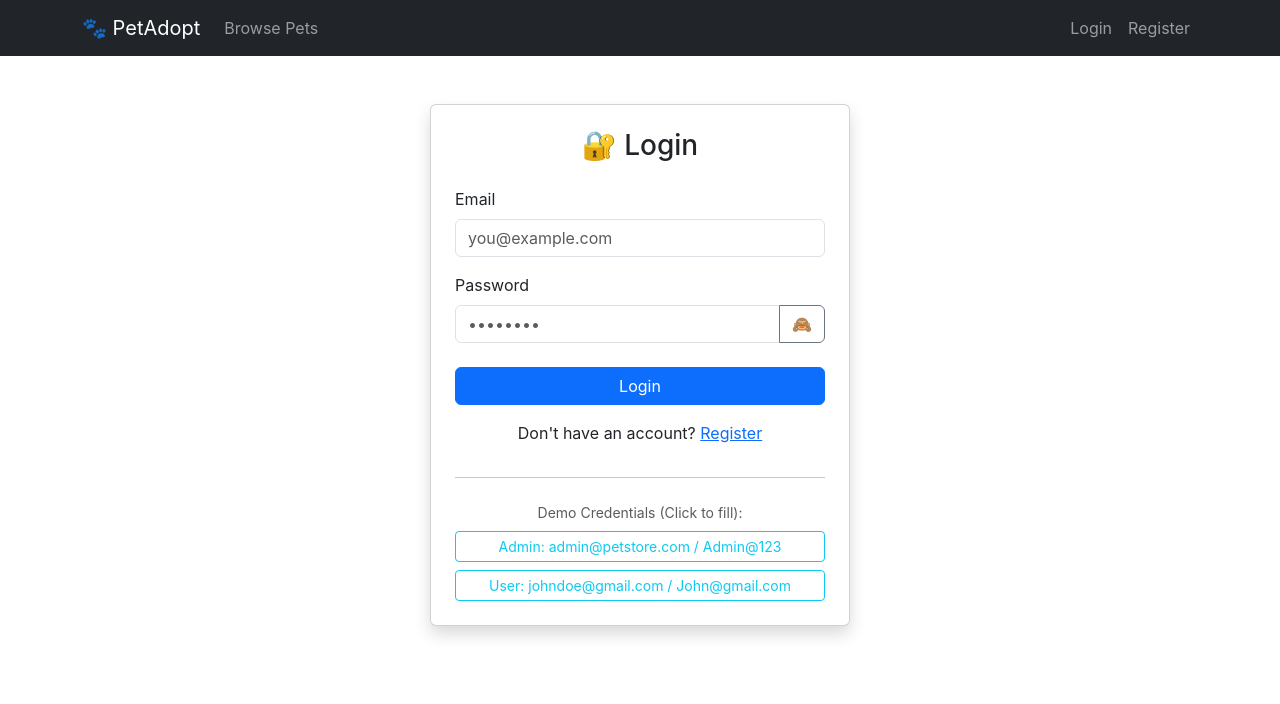
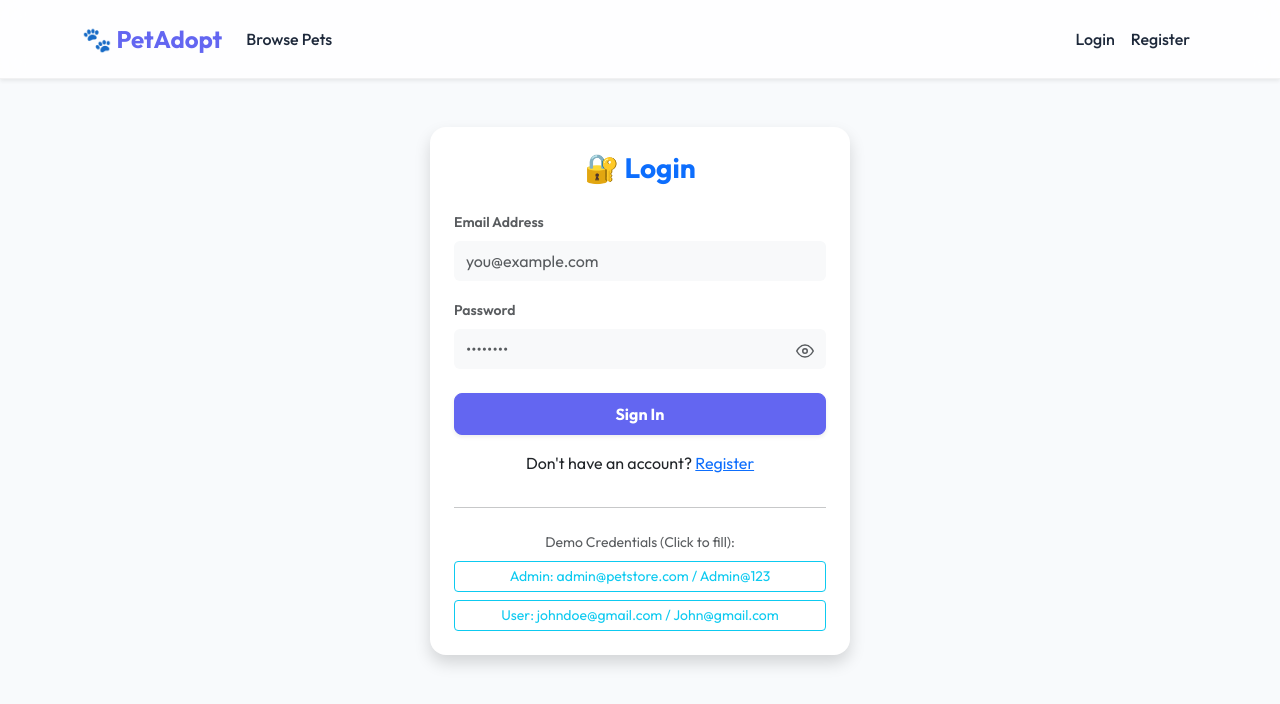
Before and after one commit to Bhushan1707/petstore-frontend, a React (Create React App) app: page /login in a window 1280 px wide. Shown: the top 704 px of the page. Built offline with nearby package versions, Linux system fonts and the light colour scheme.

Commit message:
ui changes and bugs resolved

```diff
--- a/package.json
+++ b/package.json
@@ -14,6 +14,7 @@
     "react": "^19.2.4",
     "react-bootstrap": "^2.10.10",
     "react-dom": "^19.2.4",
+    "react-icons": "^5.6.0",
     "react-redux": "^9.2.0",
     "react-router-dom": "^7.13.1",
     "react-scripts": "5.0.1",
--- a/src/components/common/Navbar.jsx
+++ b/src/components/common/Navbar.jsx
@@ -19,7 +19,7 @@ const AppNavbar = () => {
   };
 
   return (
-    <BsNavbar bg="dark" variant="dark" expand="lg" sticky="top">
+    <BsNavbar expand="lg" sticky="top" className="navbar shadow-sm">
       <Container>
         <BsNavbar.Brand as={Link} to={ROUTES.HOME}>🐾 PetAdopt</BsNavbar.Brand>
         <BsNavbar.Toggle aria-controls="main-nav" />
@@ -47,7 +47,7 @@ const AppNavbar = () => {
                 <BsNavbar.Text className="me-3">
                   👤 {user?.name}
                 </BsNavbar.Text>
-                <Button variant="outline-light" size="sm" onClick={handleLogout}>
+                <Button variant="outline-primary" size="sm" onClick={handleLogout}>
                   Logout
                 </Button>
               </>
--- a/src/components/pets/PetCard.jsx
+++ b/src/components/pets/PetCard.jsx
@@ -15,27 +15,34 @@ const PetCard = ({ pet }) => {
     pet.name
   );
 
+  const { ROUTES } = require('../../constants/routes'); // I'll just use the string for now to be safe or import it correctly if I can. Wait, I should import it.
+
   return (
-    <Card className="h-100 shadow-sm">
-      <Card.Img
-        variant="top"
-        src={imgSrc}
-        alt={pet.name}
-        style={{ height: '200px', objectFit: 'cover' }}
-        onError={(e) => { e.target.src = `https://placehold.co/300x200?text=${encodeURIComponent(pet.name)}`; }}
-      />
-      <Card.Body className="d-flex flex-column">
-        <div className="d-flex justify-content-between align-items-center mb-1">
-          <Card.Title className="mb-0">{pet.name}</Card.Title>
-          <Badge bg={statusVariant[pet.status] || 'secondary'} text={pet.status === 'pending' ? 'dark' : undefined}>
-            {pet.status}
-          </Badge>
+    <Card className="pet-card h-100 shadow-sm border-0">
+      <div className="overflow-hidden">
+        <Card.Img
+          variant="top"
+          src={imgSrc}
+          alt={pet.name}
+          className="card-img-top"
+          onError={(e) => { e.target.src = `https://placehold.co/300x220?text=${encodeURIComponent(pet.name)}`; }}
+        />
+      </div>
+      <Card.Body className="pet-card-body d-flex flex-column">
+        <div className="d-flex justify-content-between align-items-start mb-2">
+          <Card.Title className="pet-card-title mb-0">{pet.name}</Card.Title>
+          <Badge bg="light" text="dark" className="border">{pet.species}</Badge>
         </div>
-        <Card.Subtitle className="text-muted mb-2">
-          {pet.species} &bull; {pet.breed}
-        </Card.Subtitle>
-        <p className="text-muted mb-3">Age: {pet.age} {pet.age === 1 ? 'yr' : 'yrs'}</p>
-        <Button as={Link} to={`/pets/${pet._id}`} variant="primary" className="mt-auto">
+        <Card.Text className="text-muted small mb-3 flex-grow-1">
+          <span className="d-block mb-1"><strong>Breed:</strong> {pet.breed || 'Unknown'}</span>
+          <span><strong>Age:</strong> {pet.age} {pet.age === 1 ? 'year' : 'years'}</span>
+        </Card.Text>
+        <Button
+          as={Link}
+          to={`/pets/${pet._id}`}
+          variant="primary"
+          className="w-100 mt-auto shadow-sm"
+        >
           View Details
         </Button>
       </Card.Body>
--- a/src/index.css
+++ b/src/index.css
@@ -1,13 +1,139 @@
+@import url('https://fonts.googleapis.com/css2?family=Outfit:wght@300;400;500;600;700&display=swap');
+
+:root {
+  --primary: #6366f1;
+  --primary-hover: #4f46e5;
+  --secondary: #64748b;
+  --bg-main: #f8fafc;
+  --card-bg: #ffffff;
+  --accent: #f43f5e;
+  --text-main: #1e293b;
+  --text-muted: #64748b;
+  --radius-lg: 16px;
+  --radius-md: 12px;
+  --shadow-sm: 0 1px 3px rgba(0,0,0,0.1);
+  --shadow-md: 0 4px 6px -1px rgba(0,0,0,0.1), 0 2px 4px -1px rgba(0,0,0,0.06);
+  --shadow-lg: 0 10px 15px -3px rgba(0,0,0,0.1), 0 4px 6px -2px rgba(0,0,0,0.05);
+  --transition: all 0.3s cubic-bezier(0.4, 0, 0.2, 1);
+}
+
 body {
   margin: 0;
-  font-family: -apple-system, BlinkMacSystemFont, 'Segoe UI', 'Roboto', 'Oxygen',
-    'Ubuntu', 'Cantarell', 'Fira Sans', 'Droid Sans', 'Helvetica Neue',
-    sans-serif;
+  background-color: var(--bg-main);
+  color: var(--text-main);
+  font-family: 'Outfit', sans-serif;
   -webkit-font-smoothing: antialiased;
   -moz-osx-font-smoothing: grayscale;
 }
 
-code {
-  font-family: source-code-pro, Menlo, Monaco, Consolas, 'Courier New',
-    monospace;
+.pet-card {
+  border: none;
+  border-radius: var(--radius-md);
+  overflow: hidden;
+  transition: var(--transition);
+  background: var(--card-bg);
+  box-shadow: var(--shadow-sm);
 }
+
+.pet-card:hover {
+  transform: translateY(-8px);
+  box-shadow: var(--shadow-lg);
+}
+
+.pet-card .card-img-top {
+  height: 220px;
+  object-fit: cover;
+  transition: var(--transition);
+}
+
+.pet-card:hover .card-img-top {
+  transform: scale(1.05);
+}
+
+.pet-card-body {
+  padding: 1.25rem;
+}
+
+.pet-card-title {
+  font-weight: 600;
+  font-size: 1.25rem;
+  margin-bottom: 0.5rem;
+}
+
+.btn-primary {
+  background-color: var(--primary);
+  border-color: var(--primary);
+  border-radius: 8px;
+  padding: 0.6rem 1.25rem;
+  font-weight: 500;
+  transition: var(--transition);
+}
+
+.btn-primary:hover {
+  background-color: var(--primary-hover);
+  border-color: var(--primary-hover);
+  transform: scale(1.02);
+}
+
+.navbar {
+  background: rgba(255, 255, 255, 0.8) !important;
+  backdrop-filter: blur(12px);
+  border-bottom: 1px solid rgba(0, 0, 0, 0.05);
+  padding: 1rem 0;
+}
+
+.navbar-brand {
+  font-weight: 700;
+  font-size: 1.5rem;
+  color: var(--primary) !important;
+}
+
+.nav-link {
+  font-weight: 500;
+  color: var(--text-main) !important;
+  transition: var(--transition);
+}
+
+.nav-link:hover {
+  color: var(--primary) !important;
+}
+
+.badge {
+  border-radius: 6px;
+  padding: 0.4rem 0.6rem;
+  font-weight: 500;
+}
+
+.page-title {
+  font-weight: 700;
+  font-size: 2.5rem;
+  background: linear-gradient(135deg, var(--primary), #a855f7);
+  -webkit-background-clip: text;
+  background-clip: text;
+  -webkit-text-fill-color: transparent;
+  margin-bottom: 2rem;
+}
+
+/* Custom Scrollbar */
+::-webkit-scrollbar {
+  width: 8px;
+}
+::-webkit-scrollbar-track {
+  background: #f1f1f1;
+}
+::-webkit-scrollbar-thumb {
+  background: #cbd5e1;
+  border-radius: 4px;
+}
+::-webkit-scrollbar-thumb:hover {
+  background: #94a3b8;
+}
+
+@keyframes fadeIn {
+  from { opacity: 0; transform: translateY(10px); }
+  to { opacity: 1; transform: translateY(0); }
+}
+
+.fade-in {
+  animation: fadeIn 0.5s ease forwards;
+}
--- a/src/pages/auth/LoginPage.jsx
+++ b/src/pages/auth/LoginPage.jsx
@@ -2,6 +2,7 @@ import React, { useState, useEffect } from 'react';
 import { Container, Form, Button, Alert, Card, InputGroup } from 'react-bootstrap';
 import { useDispatch, useSelector } from 'react-redux';
 import { useNavigate, Link } from 'react-router-dom';
+import { FiEye, FiEyeOff } from 'react-icons/fi';
 import { loginRequest } from '../../redux/auth/authSlice';
 import { selectAuthLoading, selectAuthError, selectIsAuthenticated } from '../../redux/auth/authSelectors';
 import { ROUTES } from '../../constants/routes';
@@ -33,23 +34,24 @@ const LoginPage = () => {
 
   return (
     <Container className="py-5 d-flex justify-content-center">
-      <Card style={{ width: '100%', maxWidth: '420px' }} className="shadow p-4">
-        <h3 className="mb-4 text-center">🔐 Login</h3>
-        {error && <Alert variant="danger">{error}</Alert>}
+      <Card style={{ width: '100%', maxWidth: '420px' }} className="shadow p-4 border-0 rounded-4">
+        <h3 className="mb-4 text-center fw-bold text-primary">🔐 Login</h3>
+        {error && <Alert variant="danger" className="py-2 small">{error}</Alert>}
         <Form onSubmit={handleSubmit}>
           <Form.Group className="mb-3">
-            <Form.Label>Email</Form.Label>
+            <Form.Label className="small fw-semibold text-muted">Email Address</Form.Label>
             <Form.Control
               type="email"
               name="email"
               value={form.email}
               onChange={handleChange}
               placeholder="you@example.com"
+              className="py-2 border-0 bg-light"
               required
             />
           </Form.Group>
           <Form.Group className="mb-4">
-            <Form.Label>Password</Form.Label>
+            <Form.Label className="small fw-semibold text-muted">Password</Form.Label>
             <InputGroup>
               <Form.Control
                 type={showPassword ? 'text' : 'password'}
@@ -57,19 +59,21 @@ const LoginPage = () => {
                 value={form.password}
                 onChange={handleChange}
                 placeholder="••••••••"
+                className="py-2 border-0 bg-light"
                 required
               />
               <Button
-                variant="outline-secondary"
+                variant="light"
+                className="border-0 text-muted"
                 onClick={() => setShowPassword(!showPassword)}
                 style={{ borderTopLeftRadius: 0, borderBottomLeftRadius: 0 }}
               >
-                {showPassword ? '👁️' : '🙈'}
+                {showPassword ? <FiEyeOff size={18} /> : <FiEye size={18} />}
               </Button>
             </InputGroup>
           </Form.Group>
-          <Button type="submit" variant="primary" className="w-100" disabled={loading}>
-            {loading ? 'Logging in...' : 'Login'}
+          <Button type="submit" variant="primary" className="w-100 py-2 fw-bold shadow-sm" disabled={loading}>
+            {loading ? 'Logging in...' : 'Sign In'}
           </Button>
         </Form>
         <p className="text-center mt-3 mb-3">
--- a/src/pages/public/HomePage.jsx
+++ b/src/pages/public/HomePage.jsx
@@ -28,7 +28,7 @@ const HomePage = () => {
 
   return (
     <Container className="py-4">
-      <h1 className="mb-4">🐾 Find Your Perfect Pet</h1>
+      <h1 className="page-title fade-in">🐾 Find Your Perfect Pet</h1>
       <PetFilters filters={filters} onChange={handleFilterChange} onReset={handleReset} />
       {loading && <Loader />}
       {error && <Alert variant="danger">{error}</Alert>}
--- a/src/pages/public/PetDetailPage.jsx
+++ b/src/pages/public/PetDetailPage.jsx
@@ -18,7 +18,7 @@ const PetDetailPage = () => {
   const { id } = useParams();
   const dispatch = useDispatch();
   const navigate = useNavigate();
-  const { isAuthenticated } = useAuth();
+  const { isAuthenticated, role } = useAuth();
 
   const pet = useSelector(selectPet);
   const loading = useSelector(selectPetLoading);
@@ -76,9 +76,11 @@ const PetDetailPage = () => {
           <p className="text-muted mb-1"><strong>Species:</strong> {pet.species}</p>
           <p className="text-muted mb-1"><strong>Breed:</strong> {pet.breed}</p>
           <p className="text-muted mb-3"><strong>Age:</strong> {pet.age} {pet.age === 1 ? 'year' : 'years'}</p>
-          {pet.description && <p>{pet.description}</p>}
+          {pet.description && <p className="mb-4">{pet.description}</p>}
 
-          {isAuthenticated && pet.status === 'available' && !applied && (
+          <hr />
+
+          {isAuthenticated && role !== 'admin' && pet.status === 'available' && !applied && (
             <div className="mt-3">
               <h6>Apply for Adoption</h6>
               {adoptionError && <Alert variant="danger">{adoptionError}</Alert>}
```
Also changed, not shown: src/components/pets/PetForm.jsx (+33 -2 lines), src/pages/admin/AdminPetFormPage.jsx (+13 -1 lines), 1 other file (tests, documents, lock files or other folders).
